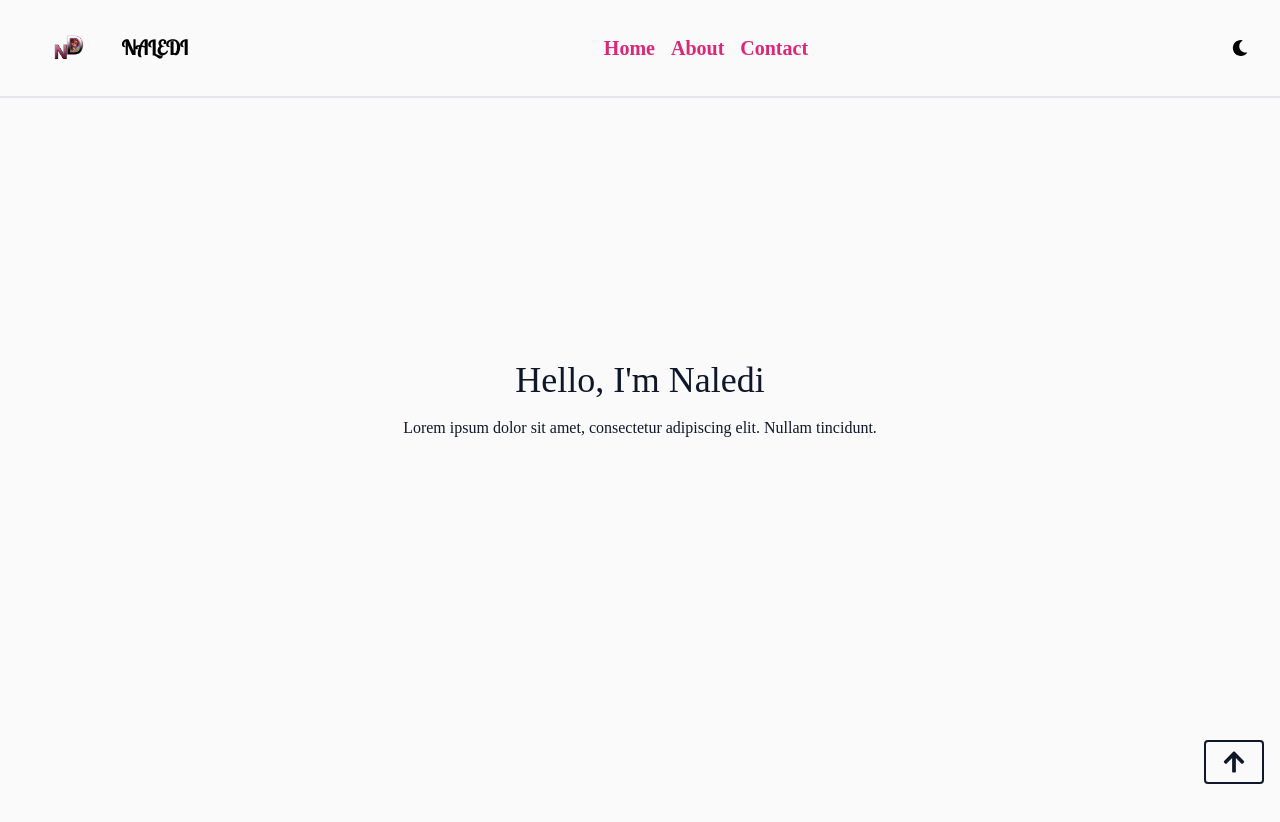
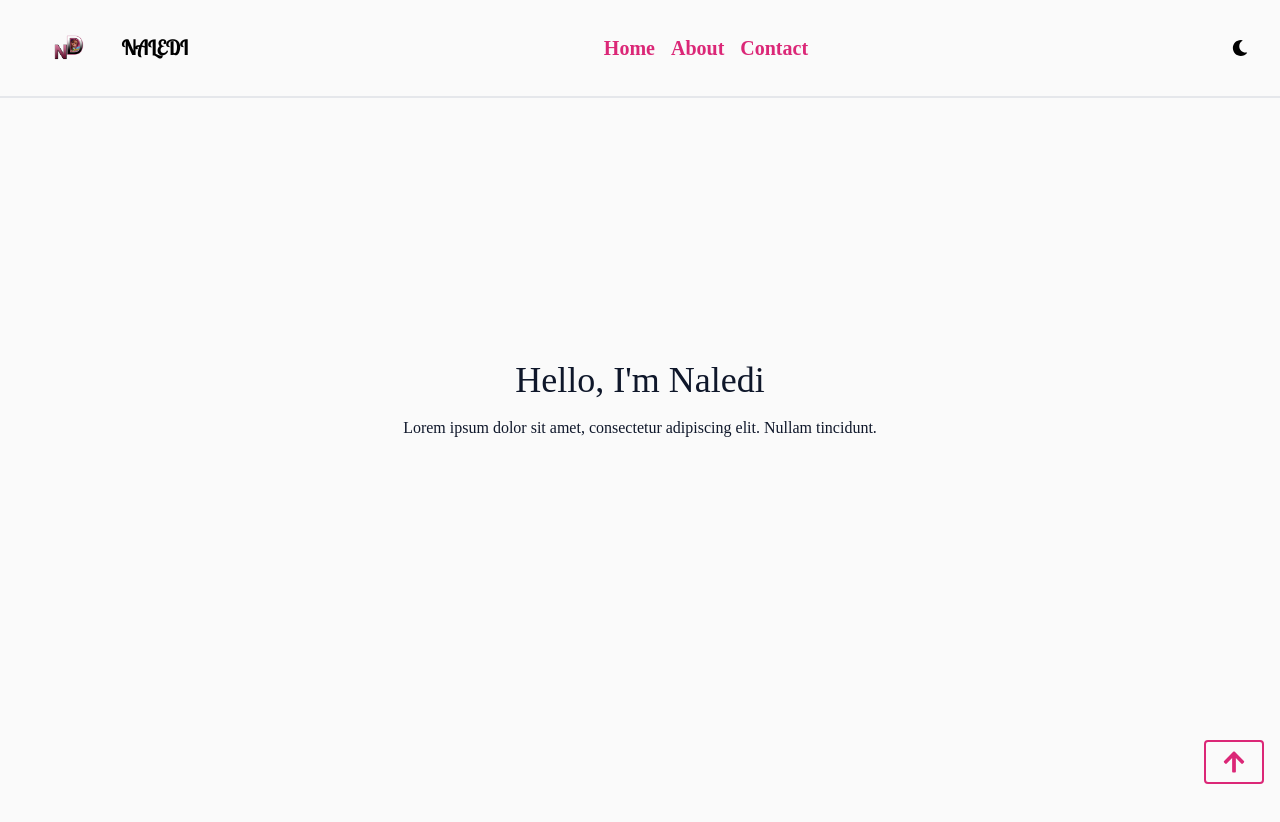
Before and after one commit to Naledi-Dikgale/portfolio-v3, a React (Vite) app: page / in a window 1280 px wide. Shown: the top 822 px of the page. Built offline with nearby package versions, Linux system fonts and the light colour scheme; no server answers; a web font is replaced by a local one.

Commit message:
update styling

```diff
--- a/src/components/ScrollToTop.jsx
+++ b/src/components/ScrollToTop.jsx
@@ -13,7 +13,7 @@ function ScrollToTop() {
   };
 
   return (
-    <button onClick={scrollToTop} className={`fixed bottom-4 right-4 px-4 py-2 border-2 rounded ${theme === 'light' ? 'border-secondary text-secondary hover:bg-button hover:text-primary-light' : 'border-secondary-light text-secondary-light hover:bg-button hover:text-primary'}`}>
+    <button onClick={scrollToTop} className={`fixed bottom-4 right-4 px-4 py-2 border-2 rounded ${theme === 'light' ? 'border-button text-button hover:bg-button hover:text-primary' : 'border-secondary-light text-secondary-light hover:bg-button hover:text-primary'}`}>
       <FaArrowUp size={24} />
     </button>
   );
```
